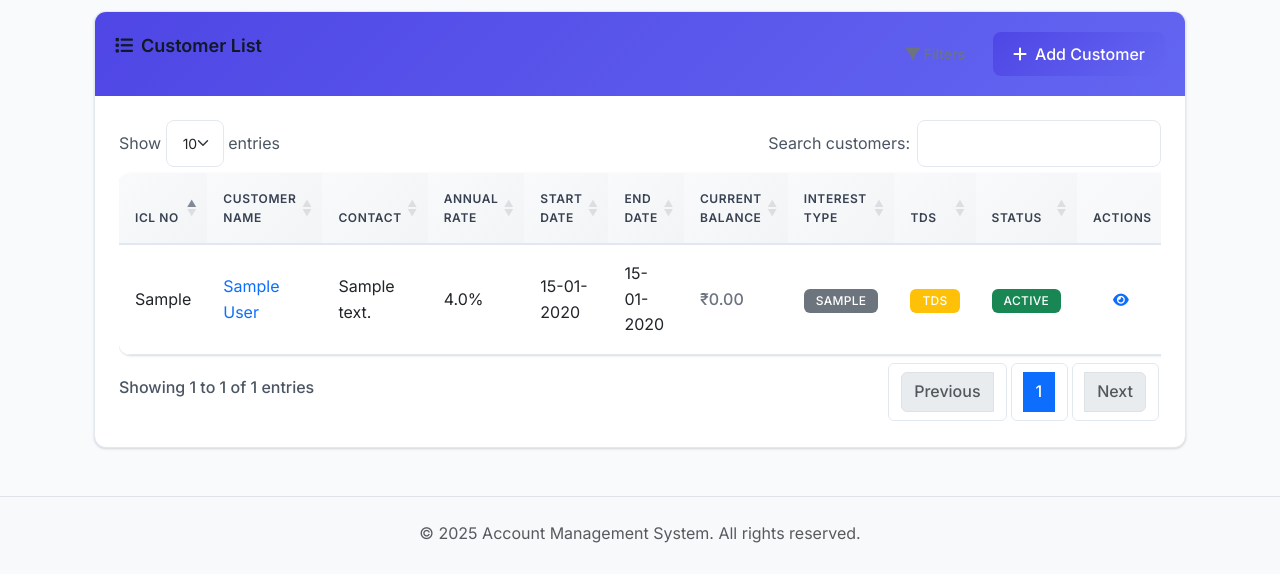
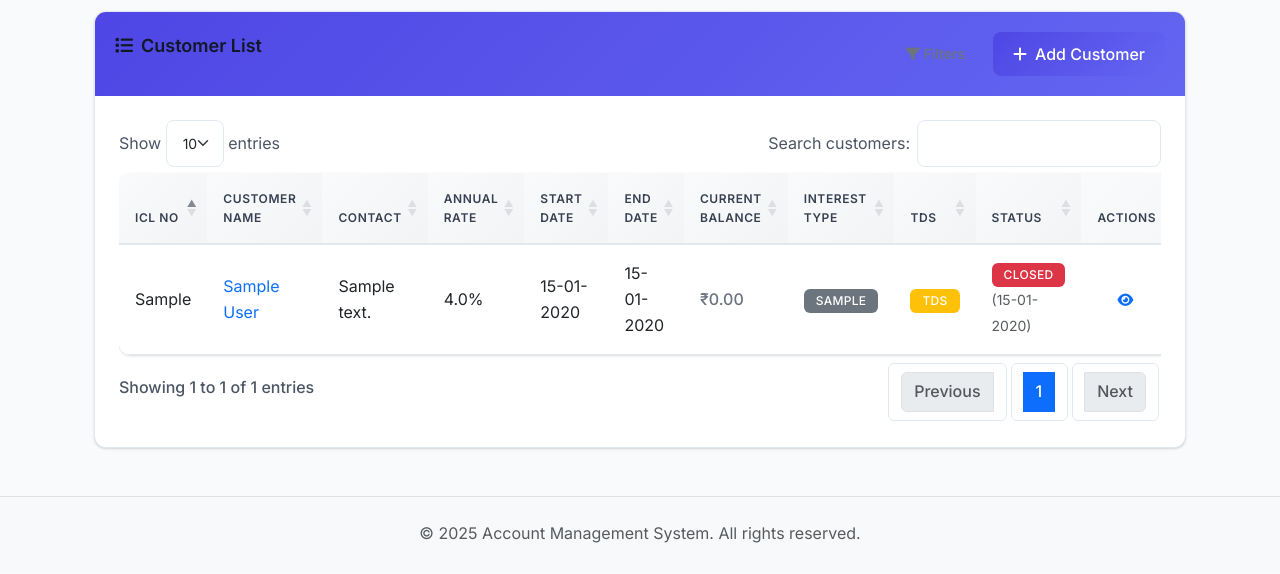
Before and after one commit to Ashmit12092000/icl, a Flask app: page /customer_master in a window 1280 px wide. Shown: the part 173-747 px from the top of the page. Run offline with Flask 3, Linux system fonts and the light colour scheme; a user stored in the database is signed in; tables that the repository leaves empty hold one stand-in row (values such as "Sample post"); some libraries are stand-ins or nearby versions.

Commit message:
Update customer_master.html

```diff
--- a/templates/customer_master.html
+++ b/templates/customer_master.html
@@ -131,10 +131,13 @@
                                             {% endif %}
                                         </td>
                                         <td>
-                                            {% if customer.is_active %}
+                                            {% if customer.loan_closed %}
+                                                <span class="badge bg-danger">Closed</span>
+                                                {% if customer.loan_closed_date %}
+                                                    <small class="text-muted">({{ customer.loan_closed_date.strftime('%d-%m-%Y') }})</small>
+                                                {% endif %}
+                                            {% else %}
                                                 <span class="badge bg-success">Active</span>
-                                            {% else %}
-                                                <span class="badge bg-danger">Inactive</span>
                                             {% endif %}
                                         </td>
                                         <td>
```
